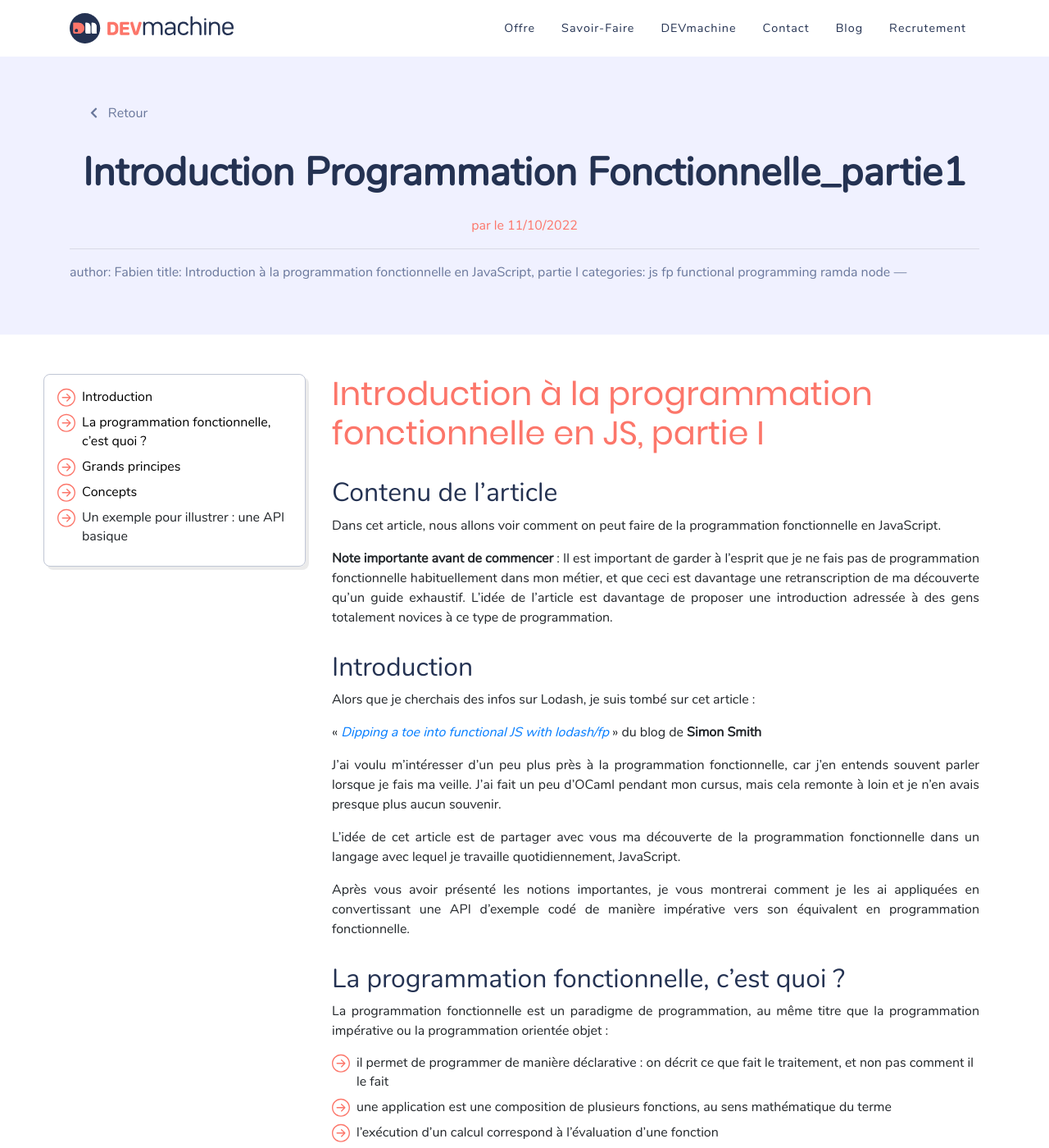
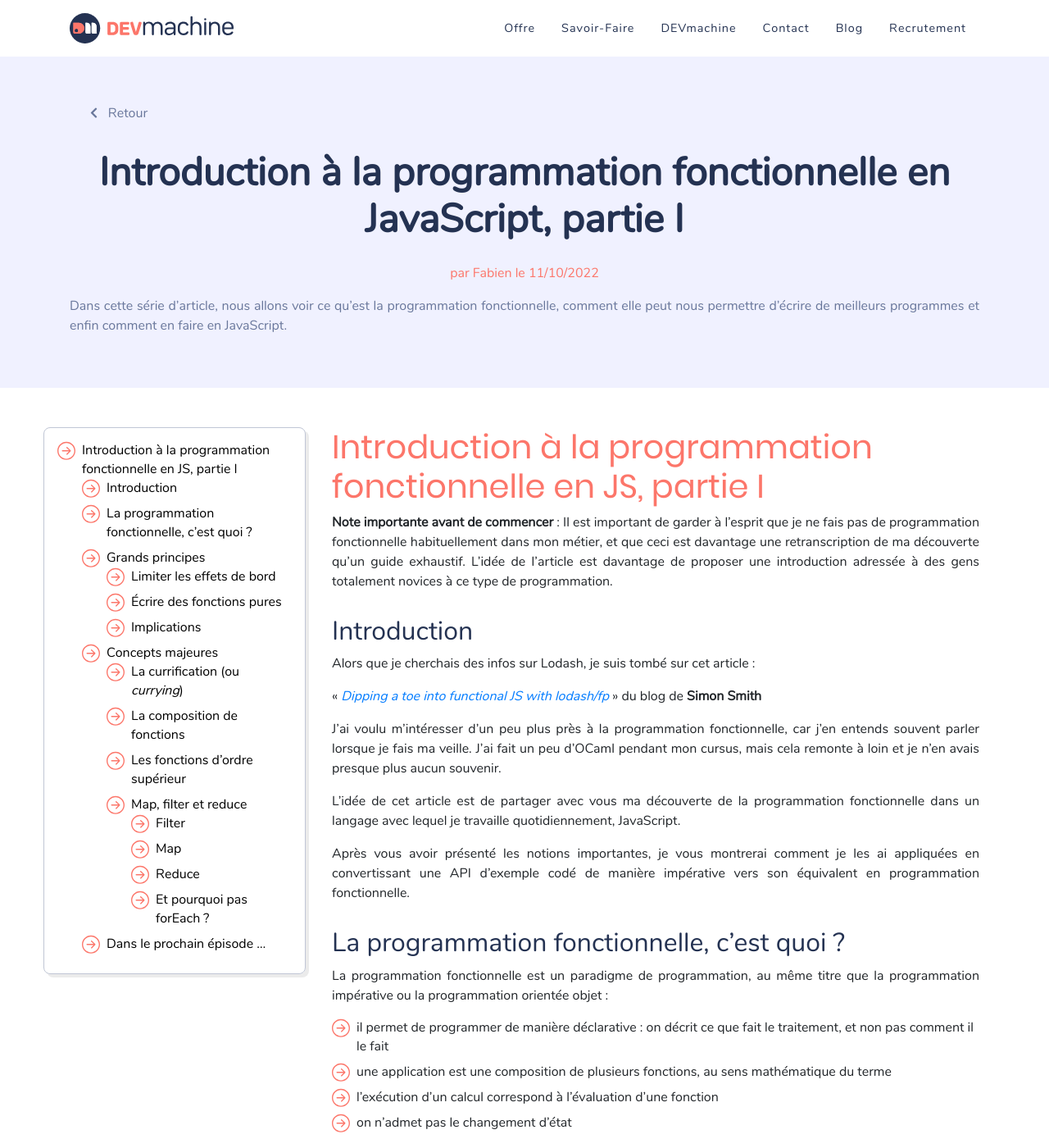
Before and after one commit to DEVmachine-fr/website, a Jekyll site: the page built from _posts/2022-10-11-introduction-programmation-fonctionnelle_partie1.md, in a window 1280 px wide and 1400 px high. Shown: the whole window at 82% size. Built offline with Jekyll 4.4.1, drawn with Linux system fonts in a browser that asks for light colours; nearby versions of some CDN libraries; some web fonts are replaced.

Commit message:
fix: header, table of content and summary

```diff
--- a/_posts/2022-10-11-introduction-programmation-fonctionnelle_partie1.md
+++ b/_posts/2022-10-11-introduction-programmation-fonctionnelle_partie1.md
@@ -1,21 +1,31 @@
-
 ---
 author: Fabien
 title: Introduction à la programmation fonctionnelle en JavaScript, partie I
 categories: js fp functional programming ramda node
 ---
 
+
+Dans cette série d'article, nous allons voir ce qu'est la programmation fonctionnelle, comment elle peut nous permettre d'écrire de meilleurs programmes et enfin comment en faire en JavaScript.
+
 # Introduction à la programmation fonctionnelle en JS, partie I
 
-## Contenu de l'article
-
-Dans cet article, nous allons voir comment on peut faire de la programmation fonctionnelle en JavaScript.
-
-- [Introduction](#introduction)
-- [La programmation fonctionnelle, c'est quoi ?](#la-programmation-fonctionnelle-cest-quoi-)
-- [Grands principes](#grands-principes)
-- [Concepts](#concepts-majeures)
-- Un exemple pour illustrer : une API basique
+- [Introduction à la programmation fonctionnelle en JS, partie I](#introduction-à-la-programmation-fonctionnelle-en-js-partie-i)
+  - [Introduction](#introduction)
+  - [La programmation fonctionnelle, c'est quoi ?](#la-programmation-fonctionnelle-cest-quoi-)
+  - [Grands principes](#grands-principes)
+    - [Limiter les effets de bord](#limiter-les-effets-de-bord)
+    - [Écrire des fonctions pures](#écrire-des-fonctions-pures)
+    - [Implications](#implications)
+  - [Concepts majeures](#concepts-majeures)
+    - [La currification (ou *currying*)](#la-currification-ou-currying)
+    - [La composition de fonctions](#la-composition-de-fonctions)
+    - [Les fonctions d'ordre supérieur](#les-fonctions-dordre-supérieur)
+    - [Map, filter et reduce](#map-filter-et-reduce)
+      - [Filter](#filter)
+      - [Map](#map)
+      - [Reduce](#reduce)
+      - [Et pourquoi pas forEach ?](#et-pourquoi-pas-foreach-)
+  - [Dans le prochain épisode ...](#dans-le-prochain-épisode-)
 
 **Note importante avant de commencer** : Il est important de garder à l'esprit que je ne fais pas de programmation fonctionnelle habituellement dans mon métier, et que ceci est davantage une retranscription de ma découverte qu'un guide exhaustif. L'idée de l'article est davantage de proposer une introduction adressée à des gens totalement novices à ce type de programmation.
 
```
